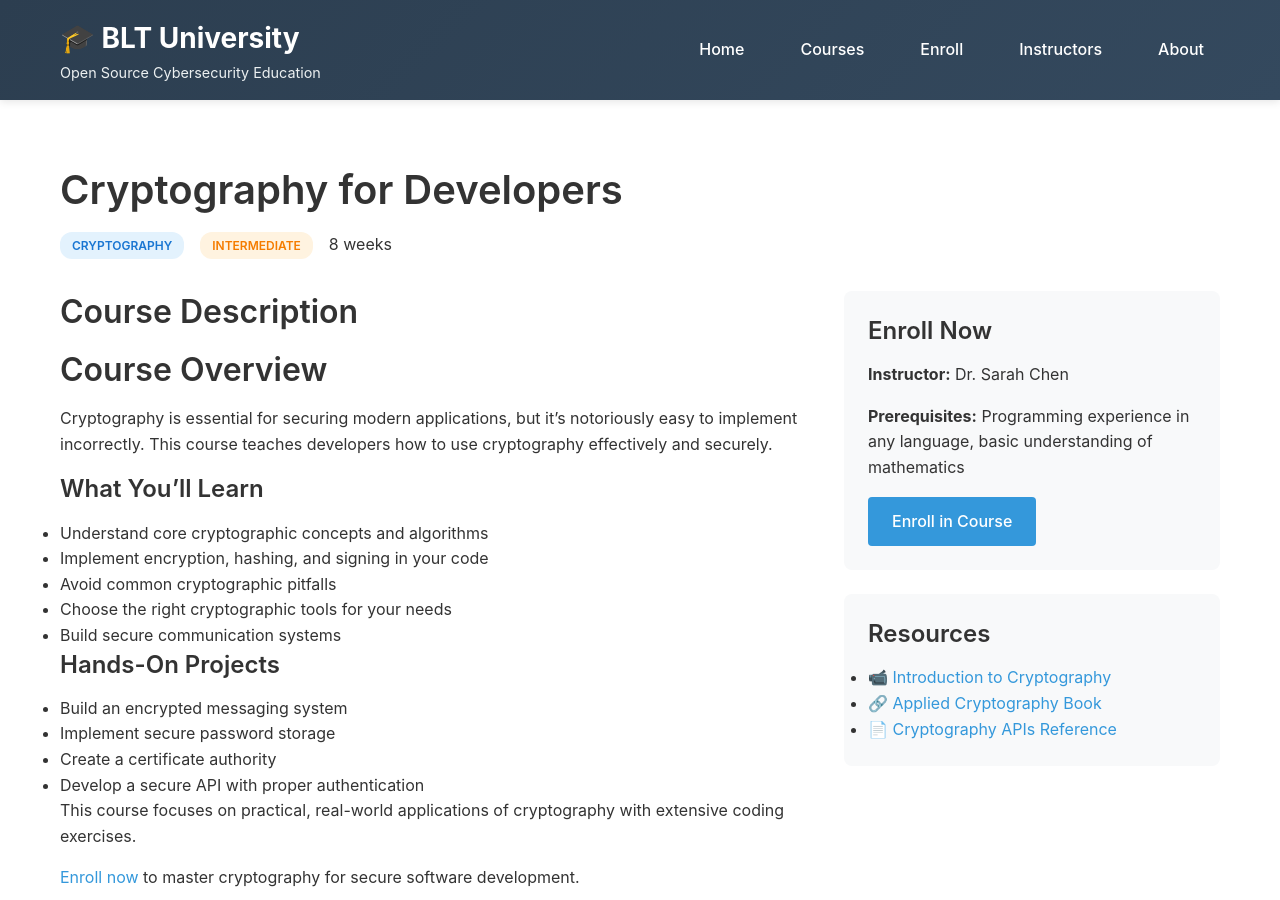
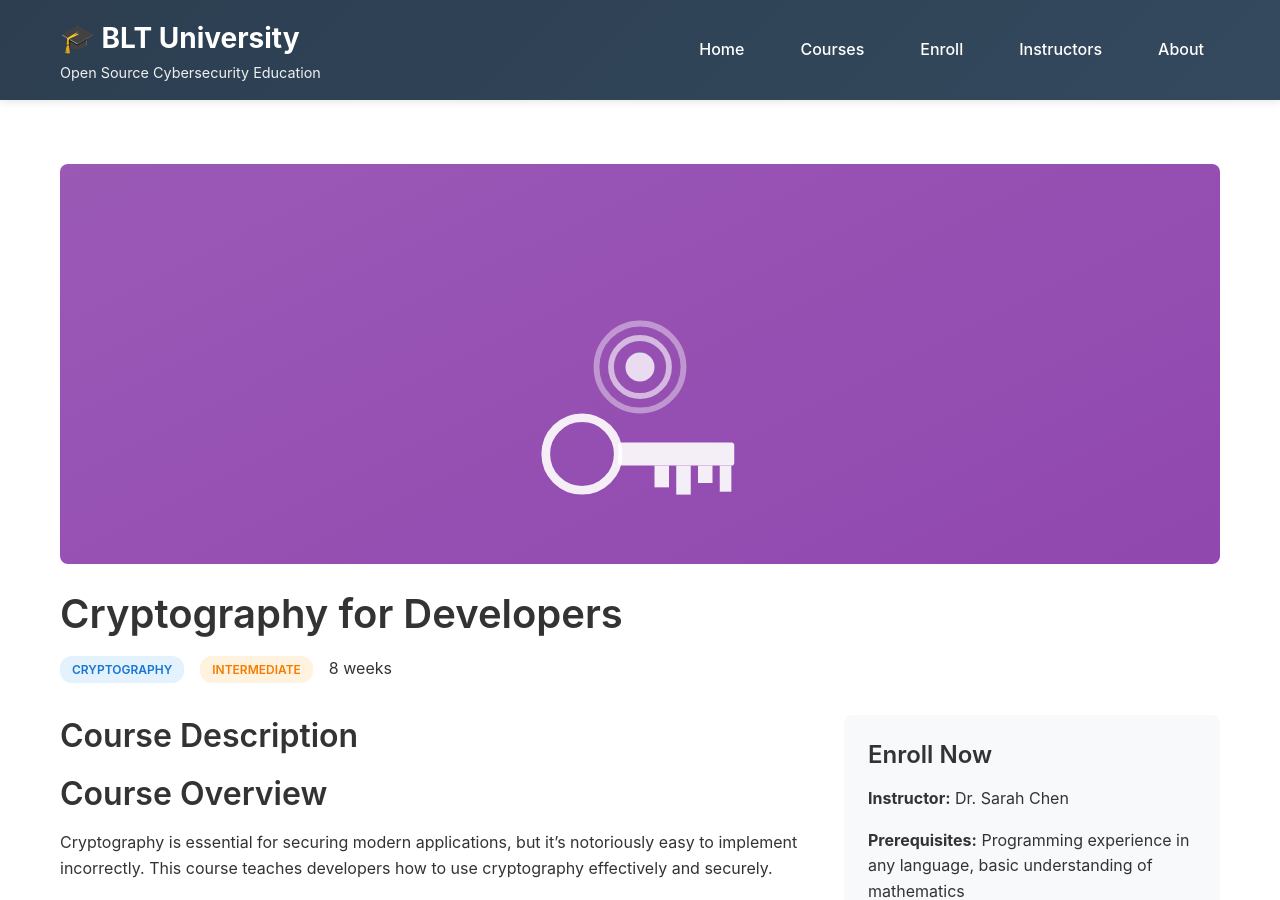
Before and after one commit to OWASP-BLT/BLT-University, a Jekyll site: the page built from _courses/crypto-for-devs.md, in a window 1280 px wide and 900 px high. Built offline with Jekyll 4.4.1, drawn with Linux system fonts in a browser that asks for light colours.

Commit message:
Add crypto course image example
Co-authored-by: DonnieBLT <128622481+DonnieBLT@users.noreply.github.com>

```diff
--- a/_courses/crypto-for-devs.md
+++ b/_courses/crypto-for-devs.md
@@ -6,6 +6,7 @@ level: Intermediate
 duration: 8 weeks
 instructor: Dr. Sarah Chen
 featured: true
+image: /assets/images/courses/crypto-for-devs.svg
 prerequisites: Programming experience in any language, basic understanding of mathematics
 description: Learn practical cryptography for software developers. Understand encryption algorithms, hashing, digital signatures, and how to implement cryptography securely in your applications.
 
```
Also changed, not shown: assets/images/courses/crypto-for-devs.svg (added).
